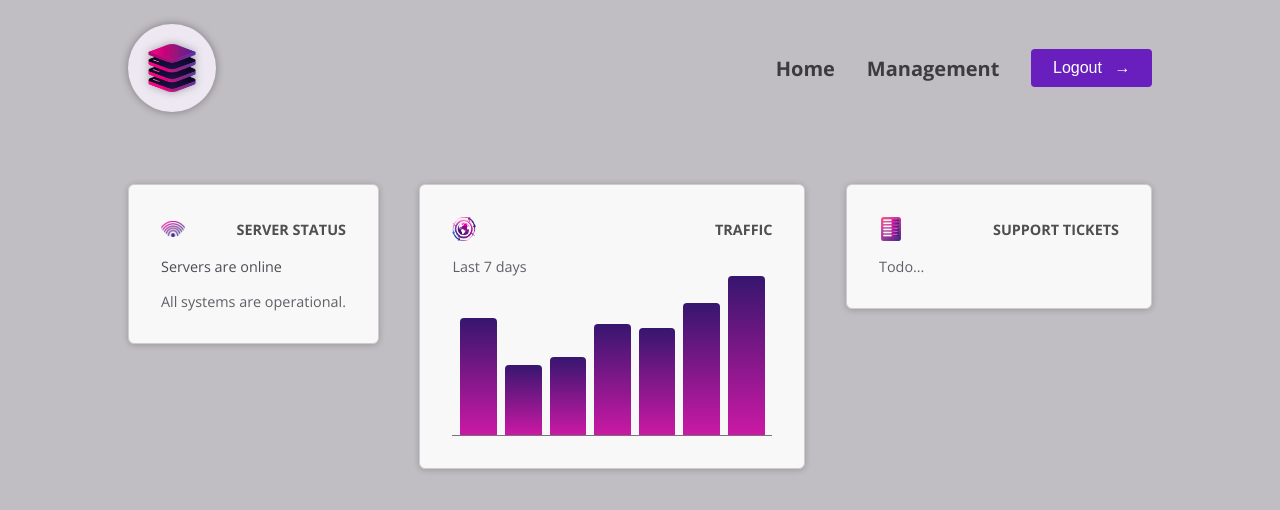
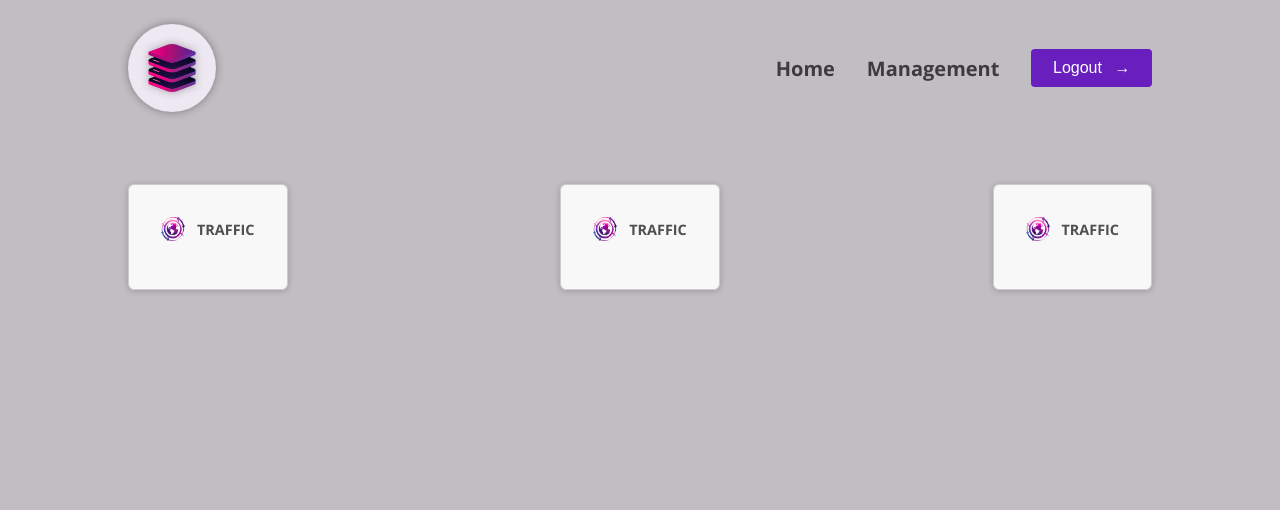
Before and after one commit to Nityanandkumar/DummyProject3, an Angular app: page / in a window 1280 px wide. Shown: the top 510 px of the page. Built offline with nearby package versions, Linux system fonts and the light colour scheme.

Commit message:
created reusable/shared component dashboard item

```diff
--- a/src/app/app.component.html
+++ b/src/app/app.component.html
@@ -1,16 +1,16 @@
 <app-header />
 <main>
   <div id="dashboard">
-    <div class="dashboard-item">
+    <app-dashboard-item>
      <app-service-status />
-    </div>
+    </app-dashboard-item>
 
-    <div class="dashboard-item">
+    <app-dashboard-item>
      <app-traffic/>
-    </div>
+    </app-dashboard-item>
 
-    <div class="dashboard-item">
+    <app-dashboard-item>
      <app-tickets/>
-    </div>
+    </app-dashboard-item>
   </div>
 </main>
--- a/src/app/app.component.ts
+++ b/src/app/app.component.ts
@@ -3,12 +3,13 @@ import { HeaderComponent } from "./header/header.component";
 import { ServiceStatusComponent } from "./dashboard/service-status/service-status.component";
 import { TrafficComponent } from "./dashboard/traffic/traffic.component";
 import { TicketsComponent } from "./dashboard/tickets/tickets.component";
+import { DashboardItemComponent } from "./dashboard/dashboard-item/dashboard-item.component";
 
 @Component({
   selector: 'app-root',
   standalone: true,
   templateUrl: './app.component.html',
-  imports: [HeaderComponent, ServiceStatusComponent, TrafficComponent, TicketsComponent],
+  imports: [HeaderComponent, ServiceStatusComponent, TrafficComponent, TicketsComponent, DashboardItemComponent],
 })
 export class AppComponent {
 
--- /dev/null
+++ b/src/app/dashboard/dashboard-item/dashboard-item.component.html
@@ -0,0 +1,8 @@
+<div class="dashboard-item">
+<article>
+    <header>
+      <img src="globe.png" alt="A globe" />
+      <h2>Traffic</h2>
+    </header>
+</article>
+</div>
```
Also changed, not shown: src/app/dashboard/dashboard-item/dashboard-item.component.ts (added, +12 -0 lines), src/app/dashboard/dashboard-item/dashboard-item.component.css (added).
